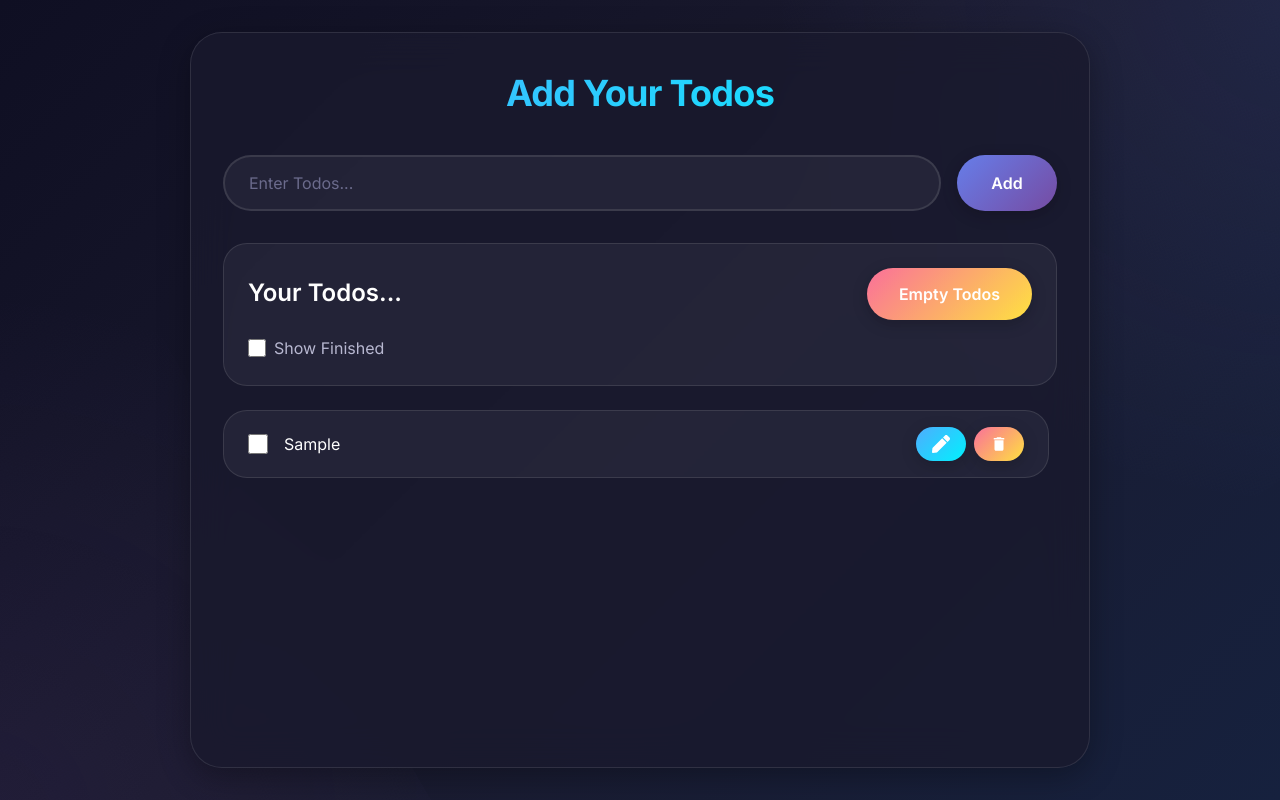
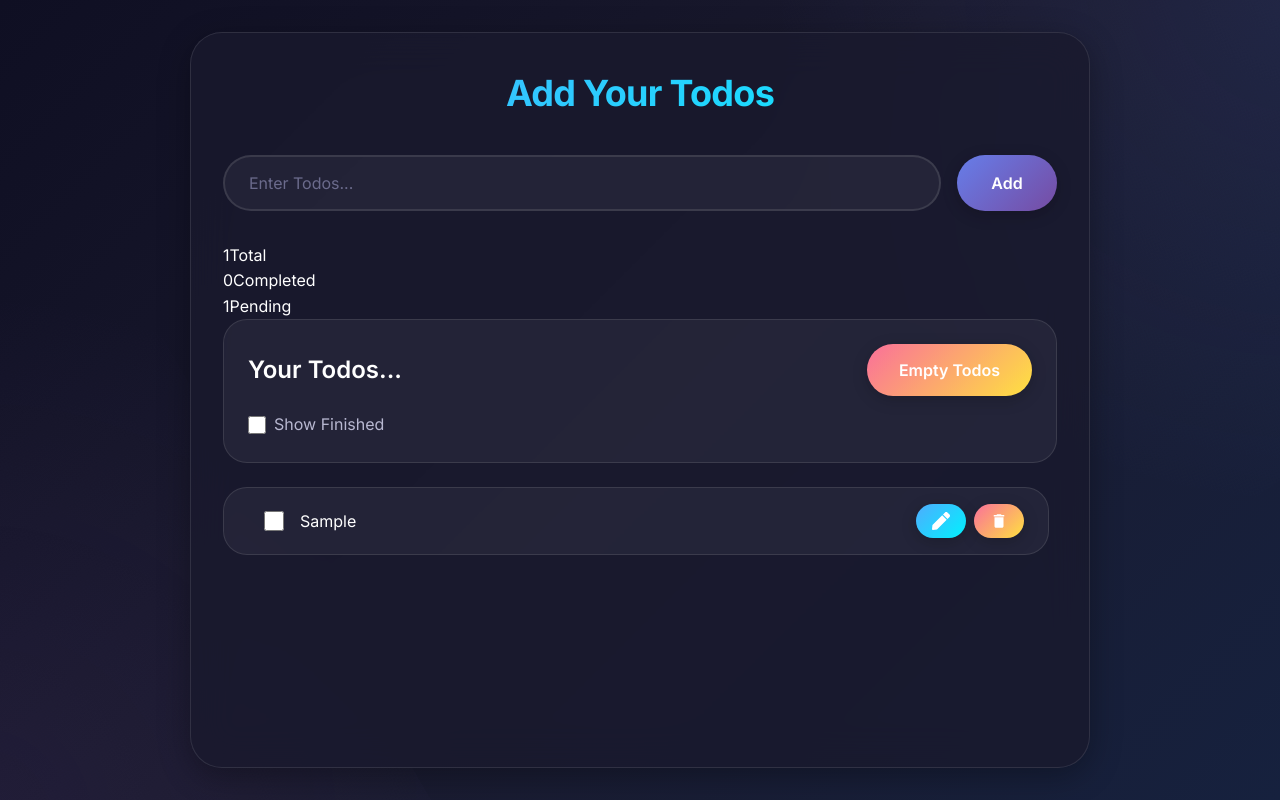
Before and after one commit to Khwajazeeshan/Task-Manager, a React (Vite) app: page / in a window 1280 px wide. Both pictures are taken after typing "Sample" into the empty fields and a click on the button "Add". Built offline with nearby package versions, Linux system fonts and the light colour scheme.

Commit message:
Frontend Project

```diff
--- a/src/components/Container.jsx
+++ b/src/components/Container.jsx
@@ -67,7 +67,10 @@ const Container = () => {
     const ToggleFinish = (e) => {
         setFinish(!finish)
     }
-
+    // Calculate stats
+    const totalTasks = todos.length;
+    const completedTasks = todos.filter(todo => todo.isCompleted).length;
+    const pendingTasks = totalTasks - completedTasks;
 
 
     return (
@@ -78,10 +81,31 @@ const Container = () => {
                     <input className='input' type="text" placeholder='Enter Todos...' onChange={change} value={todo} onKeyPress={handleKeyPress} />
                     <button className='btn' onClick={Add}>Add</button>
                 </div>
+
+                {/* Stats Section - moved here */}
+                {todos.length > 0 && (
+                    <div className='stats-container'>
+                        <div className='stat-item'>
+                            <span className='stat-value'>{totalTasks}</span>
+                            <span className='stat-label'>Total</span>
+                        </div>
+                        <div className='stat-item'>
+                            <span className='stat-value'>{completedTasks}</span>
+                            <span className='stat-label'>Completed</span>
+                        </div>
+                        <div className='stat-item'>
+                            <span className='stat-value'>{pendingTasks}</span>
+                            <span className='stat-label'>Pending</span>
+                        </div>
+                    </div>
+                )}
+
                 <div className="Your-todos"> {todos.length > 0 ? <div className='your-todos-box'> <div className="Your-todo"><div><h1>Your Todos...</h1></div><div><button className="btn" id='btn' onClick={Empty}>Empty Todos</button></div></div> <div className='finish'><input type="checkbox" checked={finish} onChange={ToggleFinish} /> Show Finished </div> </div> : <div><h1>No Todos...</h1></div>}</div>
                 <div className="todos">
                     {todos.map((item, index) => {
                         return (finish || !item.isCompleted) && <div key={item.id} className="todo">
+
+                            <br />
                             <div className="first">
                                 <input className='check' type="checkbox" checked={item.isCompleted} onChange={checkbox} name={item.id} />
                                 <div className="todo-text"><div className={item.isCompleted ? "line-through" : ""}>{item.todo}</div></div>
```
